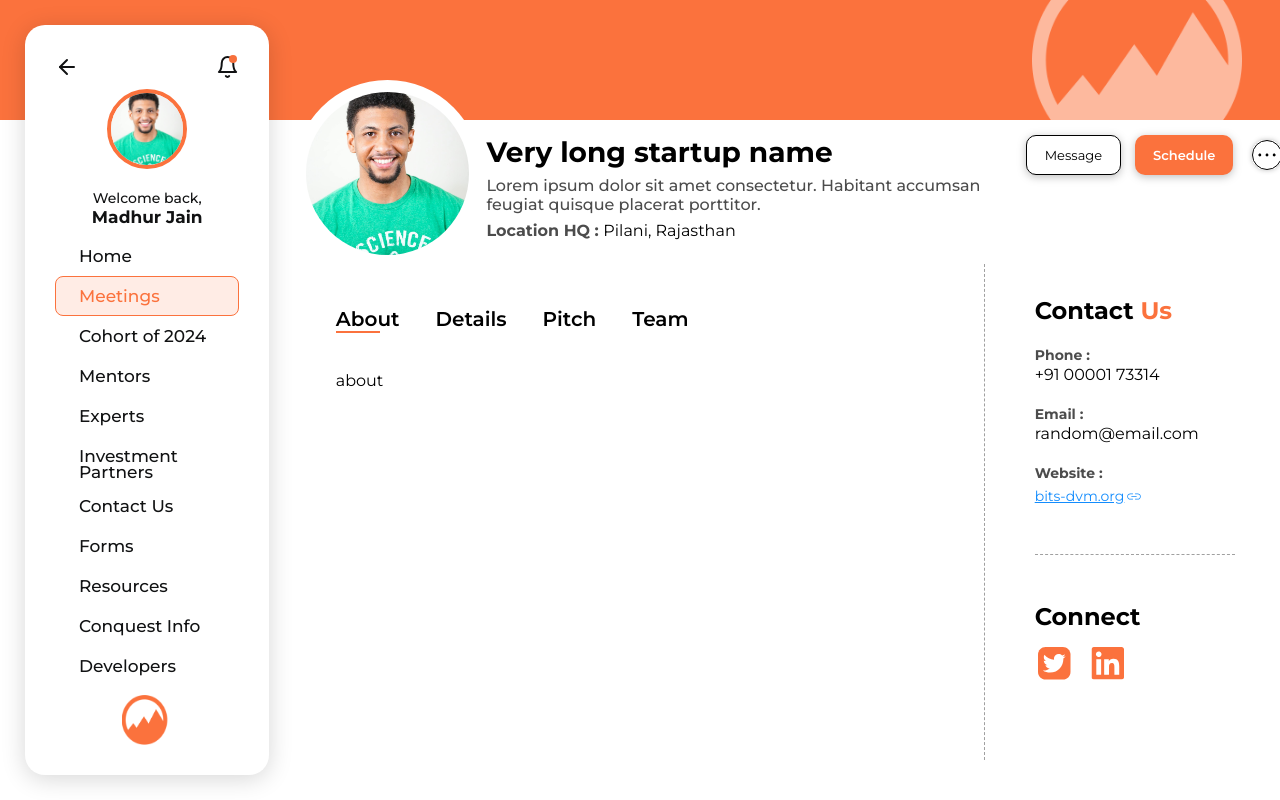
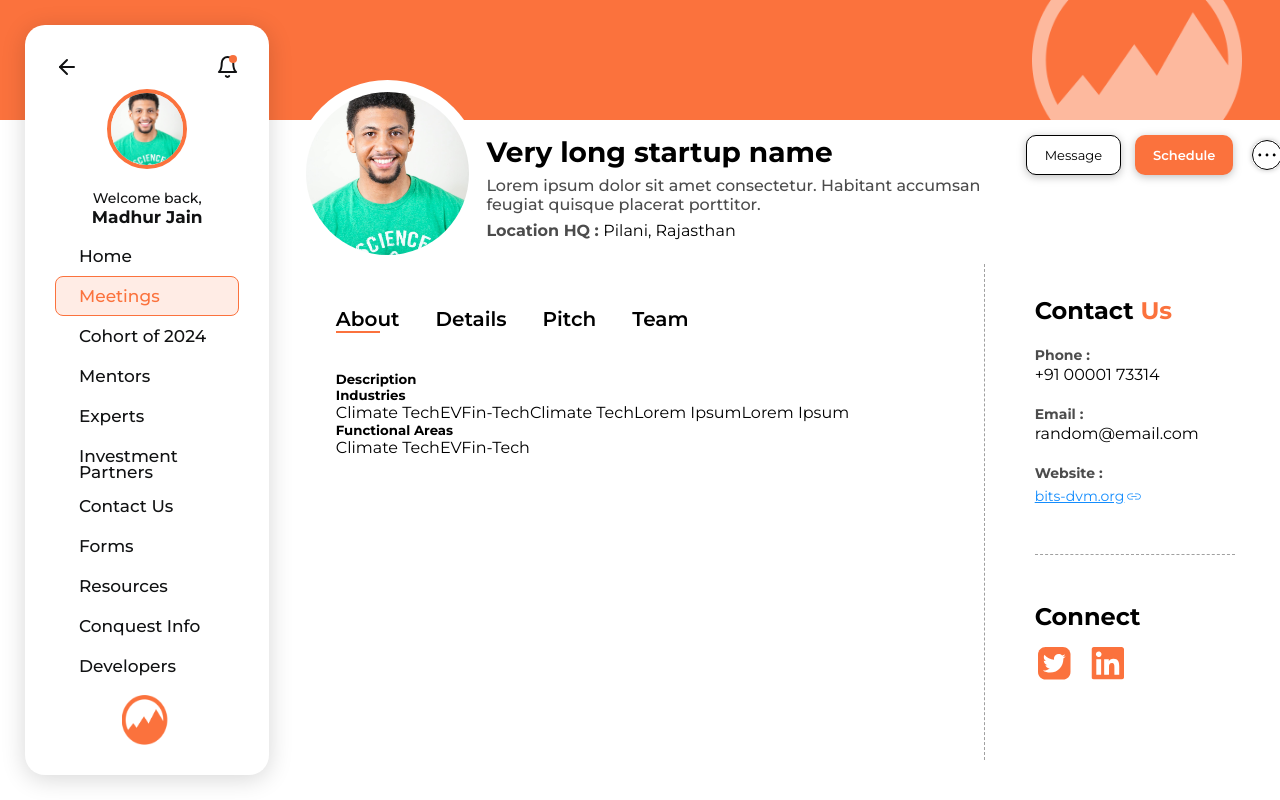
Before and after one commit to dvm-bitspilani/cel-conquest-2024, a React (Vite) app: page /dashboard/startup-profile in a window 1280 px wide. Built offline with nearby package versions, Linux system fonts and the light colour scheme.

Commit message:
Update About.jsx
Adding About Component to the Startup Page

```diff
--- a/src/components/Startups/About/About.jsx
+++ b/src/components/Startups/About/About.jsx
@@ -1,5 +1,37 @@
-export default function About() {
-    return(
-        <div>about</div>
+import React from 'react';
+import styles from "./about.module.scss";
+
+const DummyAbout = {
+    description:"Lorem ipsum dolor sit amet consectetur. Adipiscing quisque massa scelerisque dolor est quis sit etiam augue. Risus risus etiam phasellus suspendisse augue placerat nisi arcu.",
+    industries: ["Climate Tech", "EV", "Fin-Tech","Climate Tech", "Lorem Ipsum", "Lorem Ipsum"],
+    areas: ["Climate Tech", "EV", "Fin-Tech"]
+}
+
+
+export default function About({ description}) {
+
+    return (
+        <div className={styles.about}>
+            <div className={styles.desc}>
+                <h5>Description</h5>
+                <p>{description}</p>
+            </div>
+            <div className={styles.indust}>
+                <h5>Industries</h5>
+                <div className={styles.incontainer}>
+                    {DummyAbout.industries.map((industry, index) => (
+                        <span key={index} className={styles.industries}>{industry}</span>
+                    ))}
+                </div>
+            </div>
+            <div className={styles.areas}>
+                <h5>Functional Areas</h5>
+                <div className={styles.areacontainer}>
+                    {DummyAbout.areas.map((areas, index) => (
+                        <span key={index} className={styles.area}>{areas}</span>
+                    ))}
+                </div>
+            </div>
+        </div>
     )
 }
```
